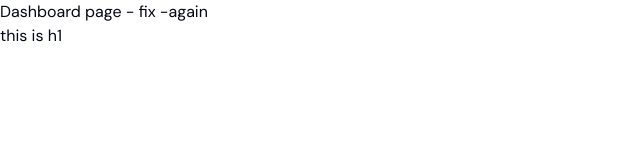
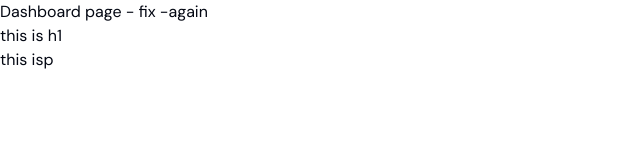
Before and after one commit to Schuffle20/next-team-practice, a Next.js app: page /dashboard in a window 1280 px wide. Shown: the top 160 px of the page, without its empty margins (0-640 px from the left). Built offline with nearby package versions, Linux system fonts and the light colour scheme.

Commit message:
fix: again -again

```diff
--- a/app/dashboard/page.tsx
+++ b/app/dashboard/page.tsx
@@ -2,7 +2,8 @@ export default function DashboardPage() {
   return (
     <div>
       Dashboard page - fix -again
-      <h1>this is h1</h1>
+      <h1>this is h1 </h1>
+      <p>this isp </p>
     </div>
   );
 }
```
